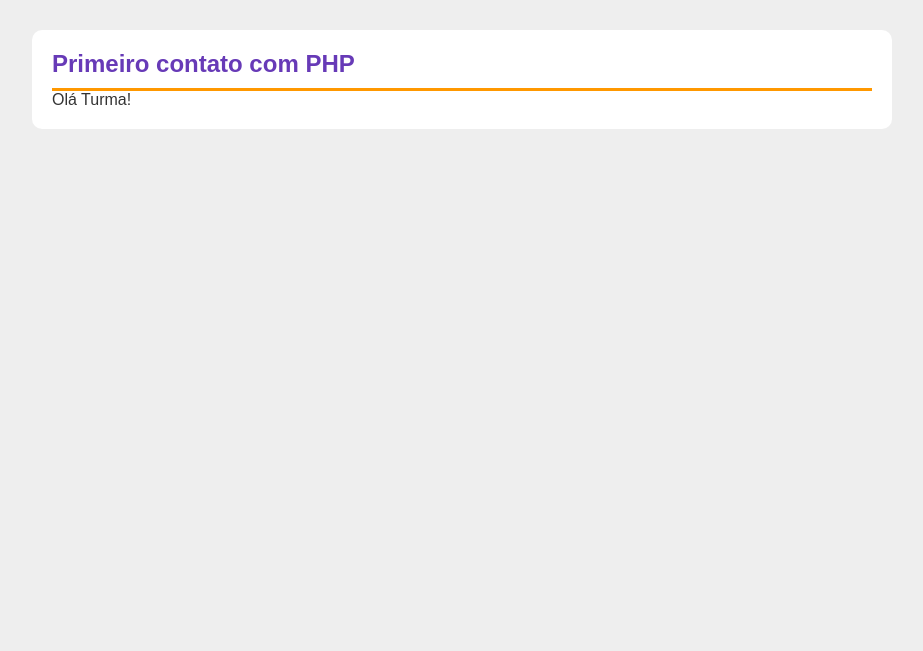
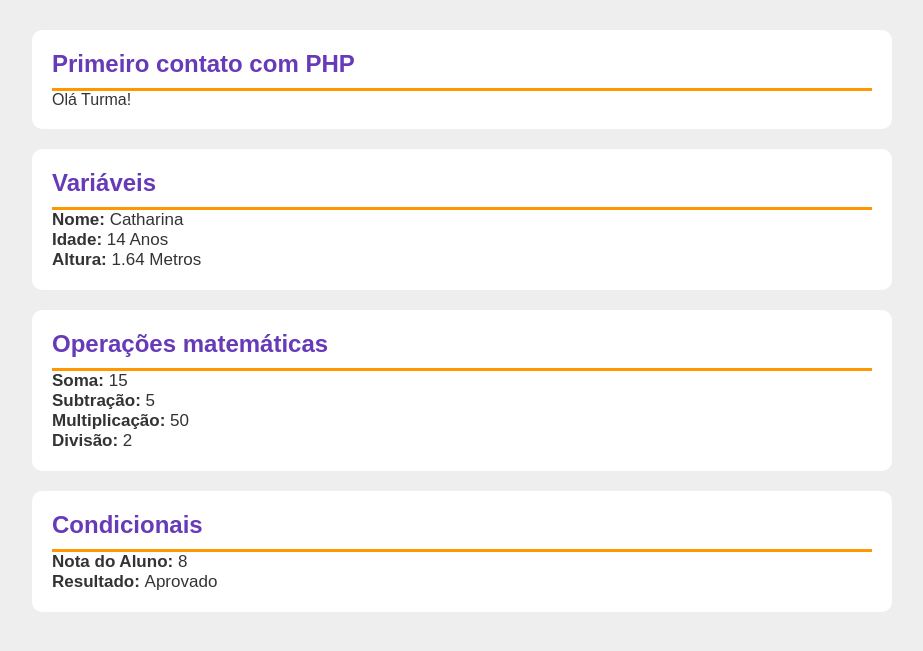
Before and after one commit to kevenbitencourt07/php-web, a PHP site: page /19-11-2026/index.php in a window 1280 px wide. Shown: the part 120-771 px from the top of the page, without its empty margins (178-1101 px from the left). Run offline with PHP 8.4, Linux system fonts and the light colour scheme.

Commit message:
feat: adicionando funcionalidades no projeto

```diff
--- a/19-11-2026/index.php
+++ b/19-11-2026/index.php
@@ -24,6 +24,64 @@
 
             </div>
 
+            <div class="card">
+                <h2>Variáveis</h2>
+
+                <?php
+                    // Variável do tipo "string" (texto)
+                    $nome = "Catharina";
+
+                    // Variável do tipo "integer" (número inteiro)
+                    $idade = 14;
+
+                    // Variável do tipo "float" (número decimal)
+                    $altura = 1.64;
+                ?>
+
+                <p><strong>Nome: </strong> <?= $nome ?></p>
+                <p><strong>Idade: </strong> <?= $idade ?> Anos</p>
+                <p><strong>Altura: </strong> <?= $altura ?> Metros</p>
+
+            </div>
+
+            <div class="card">
+                <h2>Operações matemáticas</h2>
+
+                <?php
+                    $numero1 = 10;
+                    $numero2 = 5;
+
+                    $soma = $numero1 + $numero2;
+                    $subtracao = $numero1 - $numero2;
+                    $multiplicacao = $numero1 * $numero2;
+                    $divisao = $numero1 / $numero2;
+                ?>
+
+                <p><strong>Soma: </strong> <?= $soma ?></p>
+                <p><strong>Subtração: </strong> <?= $subtracao ?></p>
+                <p><strong>Multiplicação: </strong> <?= $multiplicacao ?></p>
+                <p><strong>Divisão: </strong> <?= $divisao ?></p>
+
+            </div>
+
+            <div class="card">
+                <h2>Condicionais</h2>
+
+                <?php
+                    $notaAluno = 8;
+                    if ($notaAluno >= 7) {
+                        $resultado = "Aprovado";
+                    } else {
+                        $resultado = "Reprovado";
+                    }
+
+                ?>
+
+                <p><strong>Nota do Aluno: </strong> <?= $notaAluno ?></p>
+                <p><strong>Resultado: </strong> <?= $resultado ?></p>
+
+            </div>
+
         </main>
     </body>
 </html>
```
